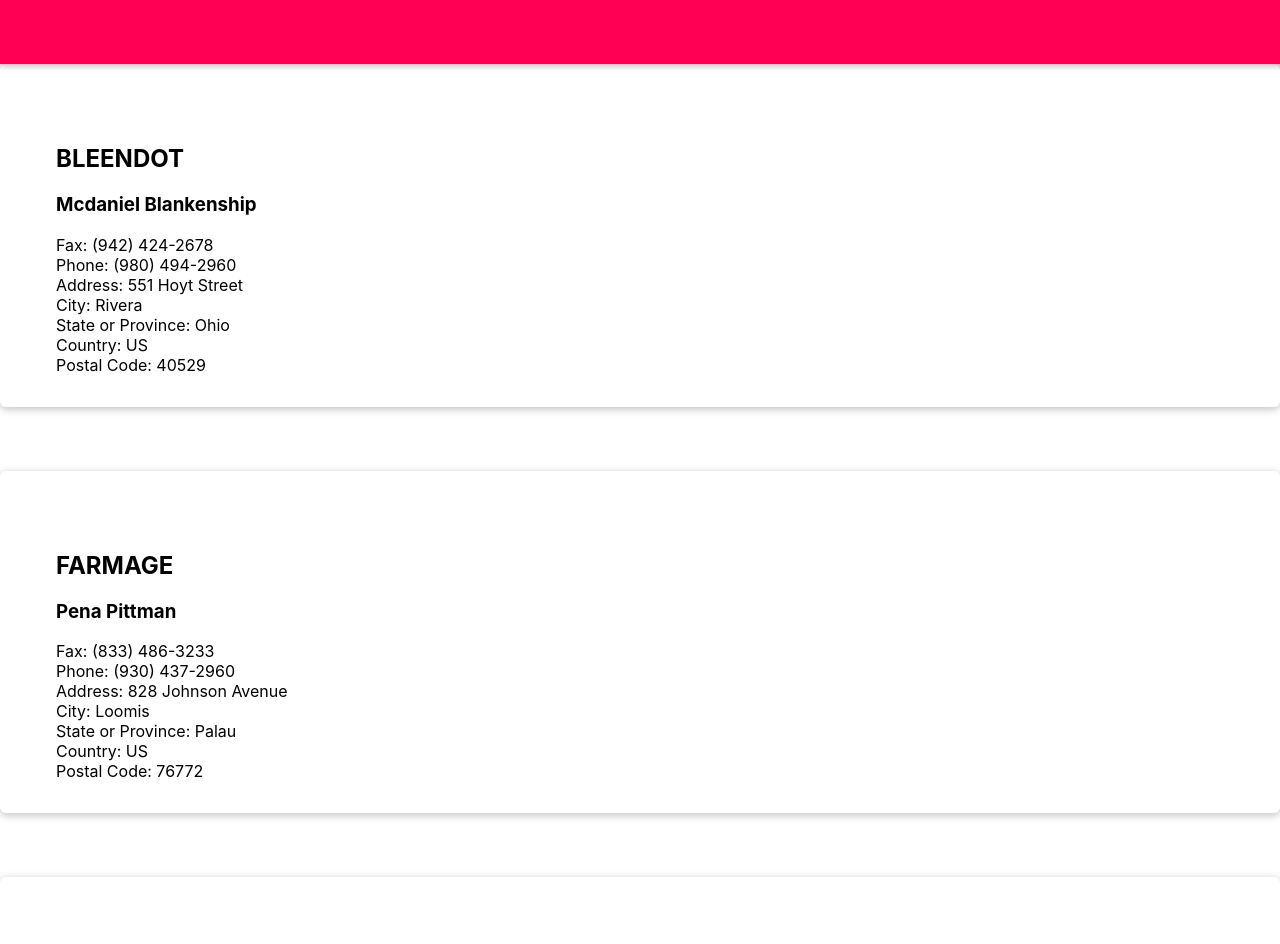
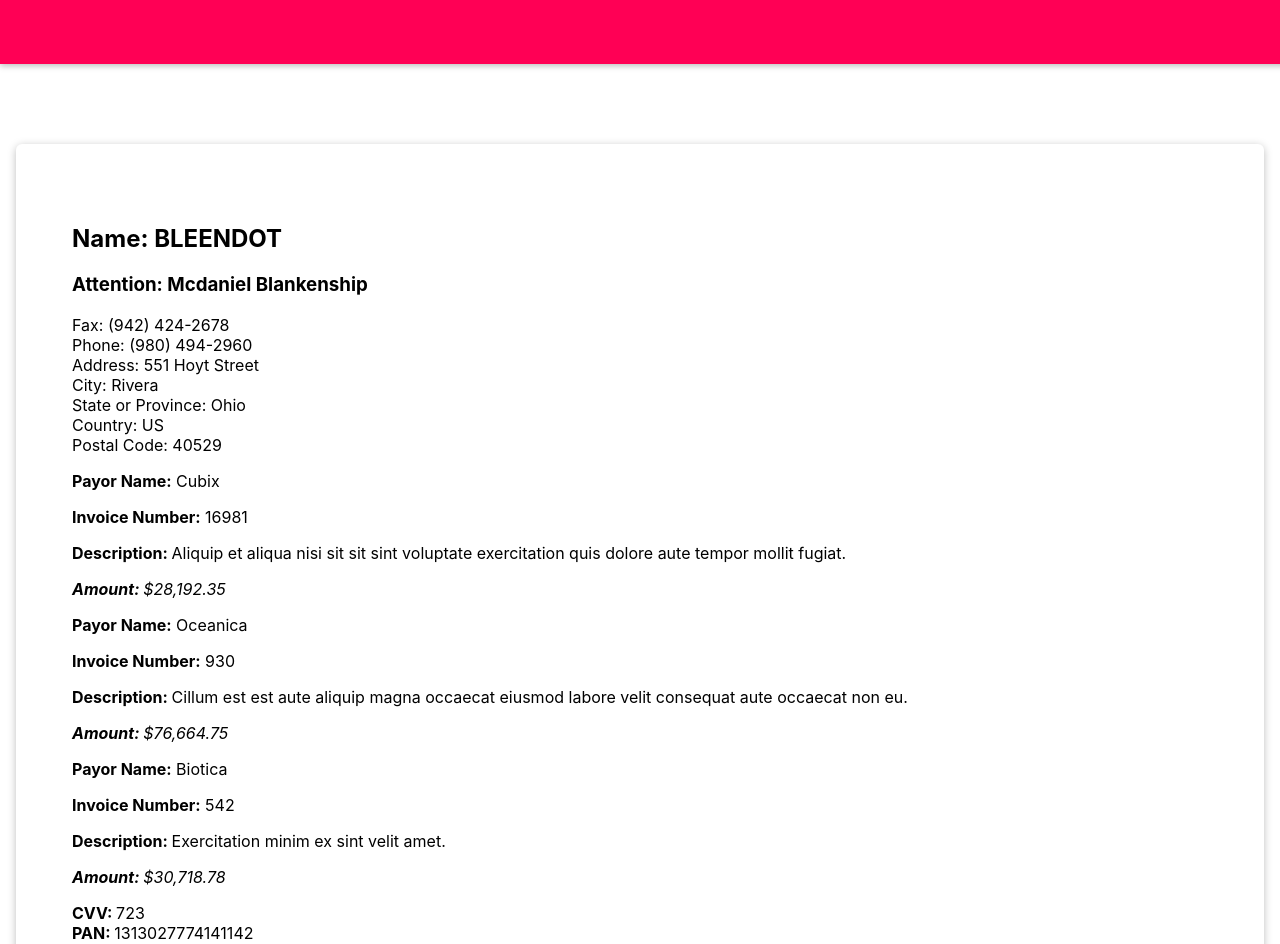
Before and after one commit to brucegenerator/Paymerang, a React (Create React App) app: page / in a window 1280 px wide. Shown: the top 944 px of the page. Built offline with nearby package versions, Linux system fonts and the light colour scheme.

Commit message:
rearranged folder structure and approach. Data fully extracted from JSON blob and displayed in individual cards

```diff
--- a/src/components/Main/Main.css
+++ b/src/components/Main/Main.css
@@ -1,3 +1,4 @@
 .card-container {
-  display: block;
+  margin-top: 4rem;
+  padding: 1rem;
 }
--- a/src/components/Main/Main.js
+++ b/src/components/Main/Main.js
@@ -1,6 +1,6 @@
 import React, { useState, useEffect } from "react";
-import PayeeInfoCard from "../PayeeInfoCard/PayeeInfoCard";
-import RemittanceCardInfo from "../Remittance/RemittanceCard";
+import PaymentsInfoCard from "../PaymentsInfoCard/PaymentsInfoCard";
+
 import data from "../../data/sample.json";
 import "./Main.css";
 
@@ -9,31 +9,11 @@
 
   useEffect(() => {
     setPaymentsData(data);
-  }, [data]);
+  }, []);
 
   return (
     <div className="card-container">
-      {paymentsData.map((item, index) => {
-        const Payee = item.Payee;
-        const Address = item.Payee.Address;
-        return (
-          <PayeeInfoCard
-            name={Payee.Name}
-            fax={Payee.Fax}
-            phone={Payee.Phone}
-            address={Address.Address1}
-            city={Address.City}
-            stateOrProvince={Address.StateOrProvince}
-            country={Address.Country}
-            postalCode={Address.PostalCode}
-            attention={Payee.Attention}
-          />
-        );
-      })}
-      {data.map((item, indeex) => {
-        // console.log(item.Remittance);
-        return <RemittanceCardInfo />;
-      })}
+      <PaymentsInfoCard paymentsData={paymentsData}/>
     </div>
   );
 };
--- a/src/components/PayeeInfoCard/PayeeInfoCard.js
+++ /dev/null
@@ -1,29 +0,0 @@
-import React from "react";
-
-import "./PayeeInfoCard.css";
-
-const PayeeInfoCard = (props) => {
-  return (
-    <div className="payee-info-card">
-      <ul style={{ listStyleType: "none", marginTop: "4rem"}}>
-        <h2>{props.name}</h2>
-        <h3>{props.attention}</h3>
-        <li>Fax: {props.fax}</li>
-        <li>Phone: {props.phone}</li>
-        <li>
-          Address: {props.address}
-          <br></br>
-          City: {props.city}
-          <br></br>
-          State or Province: {props.stateOrProvince}
-          <br></br>
-          Country: {props.country}
-          <br></br>
-          Postal Code: {props.postalCode}
-        </li>
-      </ul>
-    </div>
-  );
-};
-
-export default PayeeInfoCard;
--- /dev/null
+++ b/src/components/PaymentsInfoCard/PaymentsInfoCard.js
@@ -0,0 +1,61 @@
+import React from "react";
+
+import "./PaymentsInfoCard.css";
+
+const PaymentsInfoCard = ({ paymentsData }) => {
+  return paymentsData.map((payee, index) => {
+    const { Payee, Payment, Remittance } = payee;
+    // console.log(Payee.Name);
+    return (
+      <div className="payee-info-card">
+        <ul style={{ listStyleType: "none", marginTop: "4rem" }}>
+          <h2>Name: {Payee.Name} </h2>
+          <h3>Attention: {Payee.Attention}</h3>
+          <li>Fax: {Payee.Fax} </li>
+          <li>Phone: {Payee.Phone} </li>
+          <li>
+            Address: {Payee.Address.Address1}
+            <br></br>
+            City: {Payee.Address.City}
+            <br></br>
+            State or Province: {Payee.Address.StateOrProvince}
+            <br></br>
+            Country: {Payee.Address.Country}
+            <br></br>
+            Postal Code: {Payee.Address.PostalCode}
+          </li>
+        </ul>
+        <div>
+          {Remittance.map((rmitItem, index) => {
+            // console.log(rmitItem);
+            return (
+              <ul style={{ listStyle: "none", display: "block" }}>
+                <li>
+                  <strong>Payor Name:</strong> {rmitItem.PayorName}
+                </li>
+                <li>
+                  <p><strong>Invoice Number:</strong> {rmitItem.InvoiceNo}</p>
+                </li>
+                <li>
+                  <p><strong>Description: </strong>{rmitItem.Description}</p>
+                </li>
+                <li>
+                  <em><strong>Amount: </strong>{rmitItem.Amount}</em>
+                </li>
+              </ul>
+            );
+          })}
+        </div>
+        <div>
+          <ul style={{ listStyle: "none" }}>
+            <li><strong>CVV: </strong>{payee.Payment.CVV}</li>
+            <li><strong>PAN: </strong>{payee.Payment.PAN}</li>
+            <li><strong>Expires: </strong>{payee.Payment.Exp}</li>
+          </ul>
+        </div>
+      </div>
+    );
+  });
+};
+
+export default PaymentsInfoCard;
--- a/src/components/Remittance/RemittanceCard.js
+++ /dev/null
@@ -1,29 +0,0 @@
-import React from 'react';
-
-import './Remittance.css'
-
-const RemittanceCard = props => {
-  return (
-    <div className="payee-info-card">
-      <ul style={{ listStyleType: "none", marginTop: "4rem"}}>
-        <h2>{props.name}</h2>
-        <h3>{props.attention}</h3>
-        <li>Fax: {props.fax}</li>
-        <li>Phone: {props.phone}</li>
-        <li>
-          Address: {props.address}
-          <br></br>
-          City: {props.city}
-          <br></br>
-          State or Province: {props.stateOrProvince}
-          <br></br>
-          Country: {props.country}
-          <br></br>
-          Postal Code: {props.postalCode}
-        </li>
-      </ul>
-    </div>
-  )
-};
-
-export default RemittanceCard;
```
Also changed, not shown: src/components/PaymentsInfoCard/PaymentsInfoCard.css (renamed from src/components/PayeeInfoCard/PayeeInfoCard.css), src/components/Remittance/Remittance.css (deleted).
